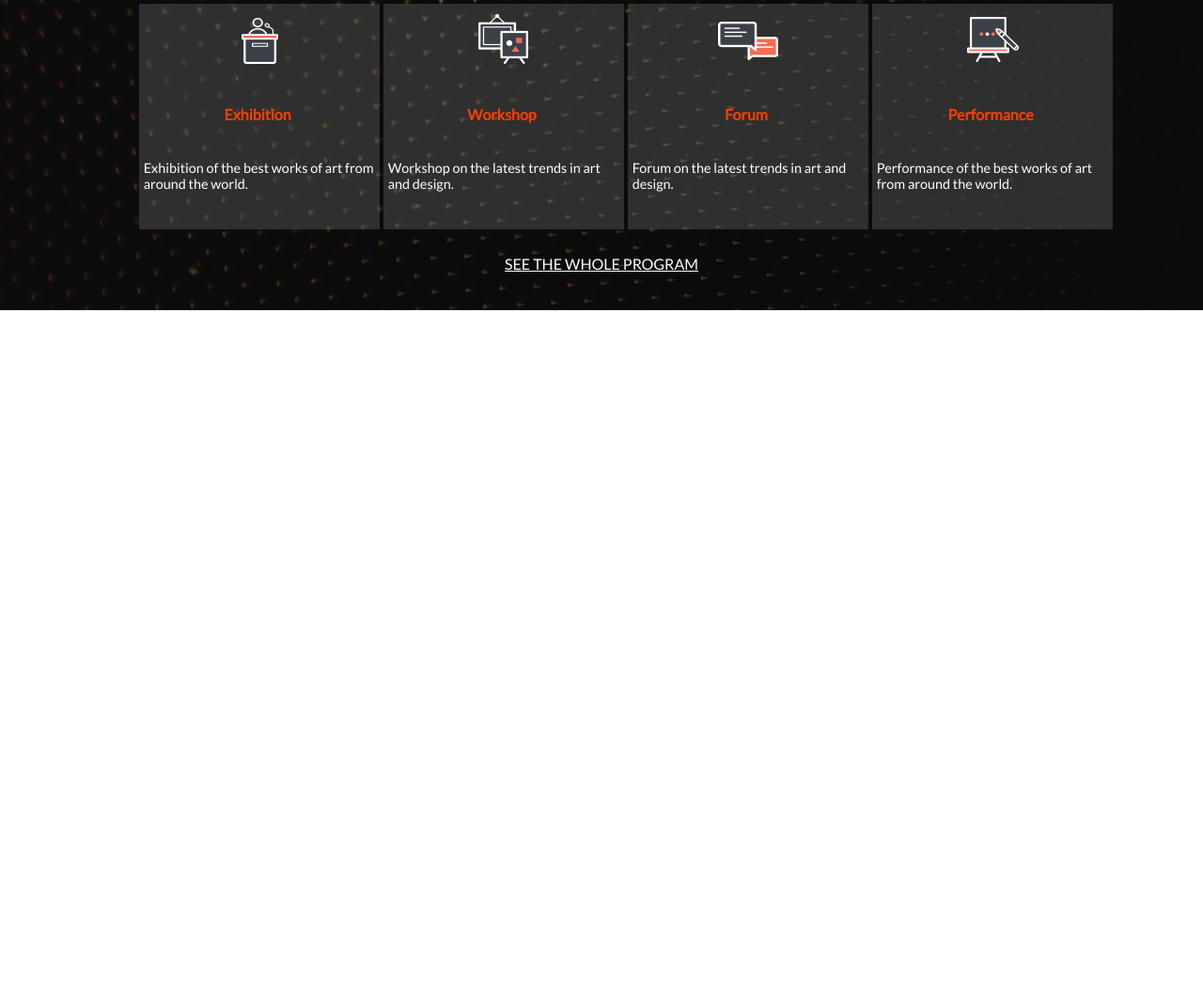
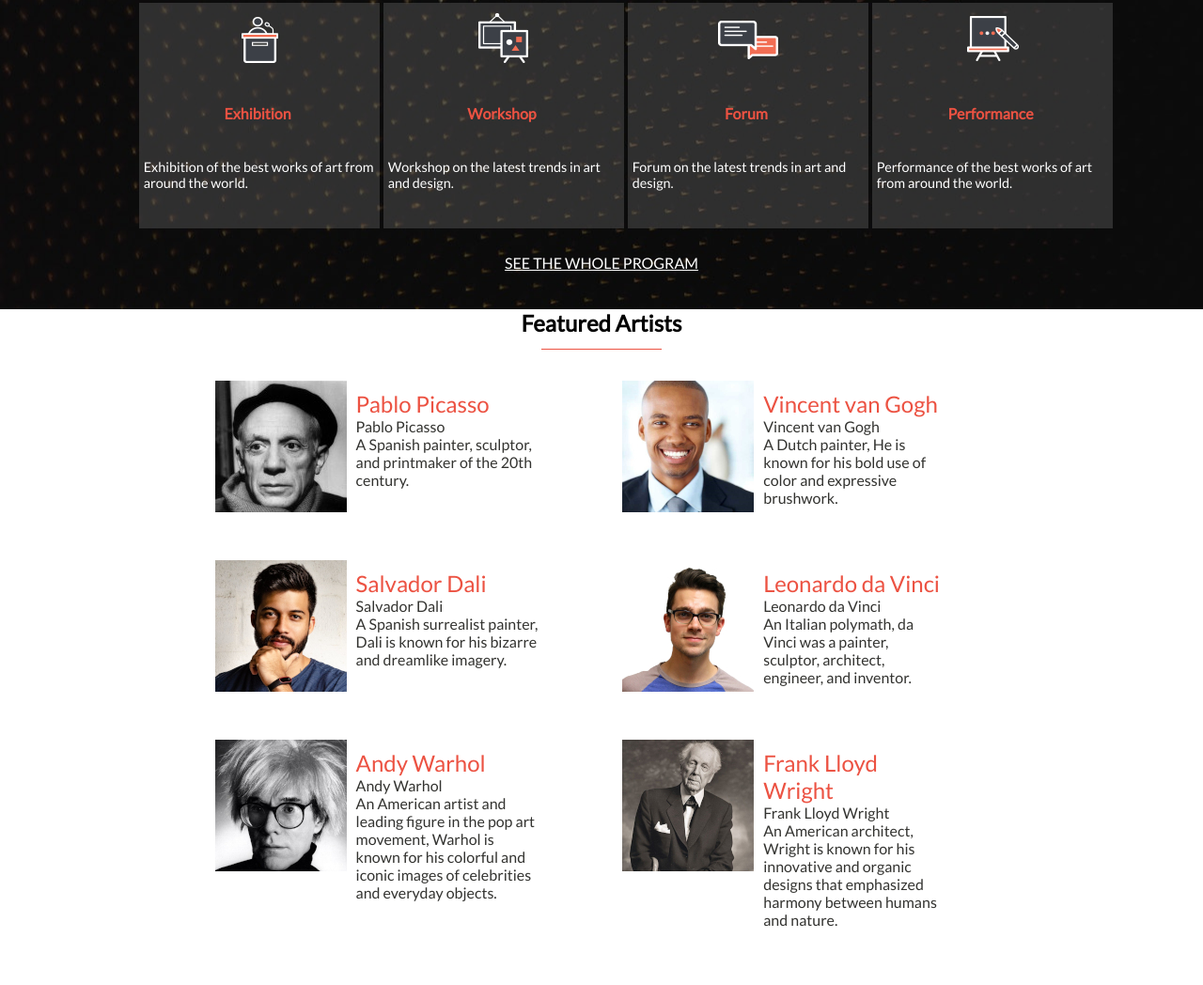
Before and after one commit to Ochiengsteven/art-fest, a website: page index.html in a window 1280 px wide. Shown: the part 1089-2137 px from the top of the page at 94% size. Before the commit the page ends 1419 px from the top, so only its background shows below. Drawn offline with Linux system fonts and the light colour scheme; a web font is replaced by a local one.

Commit message:
add featured artists page

```diff
--- a/app.js
+++ b/app.js
@@ -17,3 +17,96 @@ openMenu.addEventListener('click', show);
 closeMenu.addEventListener('click', close);
 program.addEventListener('click', close);
 home.addEventListener('click', close);
+
+// My card content
+const cardData = [
+  {
+    imageSrc: '/images/picaso1.jpg',
+    subtitle: 'Pablo Picasso',
+    description:
+      'A Spanish painter, sculptor, and printmaker of the 20th century.',
+  },
+  {
+    imageSrc: '/images/vincent.jpg',
+    subtitle: 'Vincent van Gogh',
+    description:
+      'A Dutch painter, He is known for his bold use of color and expressive brushwork.',
+  },
+  {
+    imageSrc: '/images/salvador.jpg',
+    subtitle: 'Salvador Dali',
+    description:
+      'A Spanish surrealist painter, Dali is known for his bizarre and dreamlike imagery.',
+  },
+  {
+    imageSrc: '/images/leonardo.jpg',
+    subtitle: 'Leonardo da Vinci',
+    description:
+      'An Italian polymath, da Vinci was a painter, sculptor, architect, engineer, and inventor.',
+  },
+  {
+    imageSrc: '/images/andy.jpg',
+    subtitle: 'Andy Warhol',
+    description:
+      'An American artist and leading figure in the pop art movement, Warhol is known for his colorful and iconic images of celebrities and everyday objects.',
+  },
+  {
+    imageSrc: '/images/frank.jpg',
+    subtitle: 'Frank Lloyd Wright',
+    description:
+      'An American architect, Wright is known for his innovative and organic designs that emphasized harmony between humans and nature.',
+  },
+];
+
+// Get container element
+const container = document.querySelector('.featured-container');
+
+// Loop through card data and create cards
+cardData.forEach((card) => {
+  // Create card element
+  const cardElement = document.createElement('div');
+  cardElement.classList.add('card');
+
+  // Create image container element
+  const imageContainer = document.createElement('div');
+  imageContainer.classList.add('image-container');
+
+  // Create image element
+  const imageElement = document.createElement('img');
+  imageElement.src = card.imageSrc;
+  imageElement.alt = card.subtitle;
+
+  // Create text element
+  const textElement = document.createElement('div');
+  textElement.classList.add('card-text');
+
+  // Create name element
+  const nameElement = document.createElement('div');
+  nameElement.classList.add('card-name');
+  nameElement.innerHTML = `<h3>${card.subtitle}</h3>`;
+
+  // Create title element
+  const titleElement = document.createElement('div');
+  titleElement.classList.add('card-title');
+  titleElement.innerHTML = `<p>${card.subtitle}</p>`;
+
+  // Create description element
+  const descriptionElement = document.createElement('div');
+  descriptionElement.classList.add('card-description');
+  descriptionElement.innerHTML = `<p>${card.description}</p>`;
+
+  // Append child elements to text element
+  textElement.appendChild(nameElement);
+  textElement.appendChild(titleElement);
+  textElement.appendChild(descriptionElement);
+
+  // Append image element to image container
+  imageContainer.appendChild(imageElement);
+
+  // Append child elements to card element
+  cardElement.appendChild(imageContainer);
+  cardElement.appendChild(textElement);
+
+  // Append card element to container
+  container.appendChild(cardElement);
+});
--- a/index.html
+++ b/index.html
@@ -7,6 +7,8 @@
     <link rel="stylesheet" href="style.css">
     <!-- import lato font -->
     <link href="https://fonts.googleapis.com/css2?family=Lato&display=swap" rel="stylesheet">
+    <!-- import coco goose font -->
+    <link href="https://fonts.googleapis.com/css?family=Coco+Goose&display=swap" rel="stylesheet">
 
     <!--fontawesome icons-->
     <script src="https://kit.fontawesome.com/27be2fb22c.js" crossorigin="anonymous"></script>
@@ -18,7 +20,7 @@
         <!-- navigation bar -->
         <header>
             <nav>
-                <div class="logo"><a href="#about"><h1>ARTFEST</h1></a></div>
+                <div class="logo"><a href="#about"><img src="/images/arts-logo.png" alt=""></a></div>
                 <div class="openMenu"><i class="fa fa-bars"></i></div>
                 <ul class="mainMenu">
                     <li><a href="https://ochiengsteven.github.io/art-fest/">About</a></li>
@@ -113,6 +115,20 @@
         </div>
 
     </section>
+    <!-- end program -->
+    <section id="featured-artists">
+        <div class="featured-title">
+            <h2>Featured Artists</h2>
+            <div class="underline"></div>
+        </div>
+        <div class="featured-container">
+
+        </div>
+        <!-- <div class="more">
+            <a href="#">MORE</a>
+        </div> -->
+    </section>
+    <!-- end featured artists -->
     <script src="app.js"></script>
 </body>
 </html>
--- a/style.css
+++ b/style.css
@@ -10,7 +10,7 @@ body {
 h3 {
   font-size: 1.5rem;
   font-weight: 300;
-  color: #ff3f00;
+  color: #ec5242;
 }
 
 main {
@@ -42,7 +42,7 @@ p {
 .underline {
   width: 15%;
   height: 2px;
-  background: #ff3f00;
+  background: #ec5242;
   margin: 2% auto 2% auto;
 }
 
@@ -102,7 +102,7 @@ p {
 }
 
 .program-btn button {
-  background: #ff3f00;
+  background: #ec5242;
   height: 10vh;
   width: 35vh;
   border: none;
@@ -149,6 +149,7 @@ p {
 }
 
 .date {
+  font-family: 'CocoGoose', sans-serif;
   font-size: 0.9rem;
   font-weight: 800;
   color: #333330;
@@ -200,6 +201,54 @@ nav .logo {
   cursor: pointer;
 }
 
+.featured-title {
+  display: flex;
+  flex-direction: column;
+  justify-content: center;
+  align-items: center;
+  width: 100%;
+}
+
+.featured-container {
+  display: flex;
+  flex-wrap: wrap;
+  justify-content: center;
+  max-width: 100vw;
+  height: 80vh;
+  margin: 20px;
+  padding: 0% 5% 0% 5%;
+}
+
+.image-container {
+  position: relative;
+  width: 140px;
+  height: 140px;
+  overflow: hidden;
+}
+
+.card img {
+  position: absolute;
+  top: 0;
+  left: 0;
+  width: 140px;
+  height: 140px;
+  object-fit: contain;
+}
+
+.card-text {
+  width: 50%;
+  padding: 10px;
+}
+
+.card {
+  display: flex;
+  width: 35%; /* 50% width minus 10px margin */
+  margin-bottom: 20px;
+  transition: 0.3s;
+  overflow: hidden;
+  padding: 0% 2% 0% 2%;
+}
+
 @media (max-width: 768px) {
   nav {
     background: transparent;
@@ -233,7 +282,7 @@ nav .logo {
 
   nav .mainMenu li a:hover {
     background: none;
-    color: #ff3f00;
+    color: #ec5242;
     font-size: 1.5rem;
   }
 
@@ -245,7 +294,7 @@ nav .logo {
 
 @media (min-width: 768px) {
   .list-item {
-    border: 3px solid #ff3f00;
+    border: 3px solid #ec5242;
     margin: 3px;
     border-radius: 8px;
   }
@@ -260,7 +309,7 @@ nav .logo {
   }
 
   .mainMenu .list-item a {
-    color: #ff3f00;
+    color: #ec5242;
     font-size: 1.2rem;
     font-weight: 600;
     text-decoration: none;
@@ -268,7 +317,7 @@ nav .logo {
 
   .mainMenu .list-item a:hover {
     color: #6e6c64;
-    background: #ff3f00;
+    background: #ec5242;
   }
 
   .program-btn {
@@ -309,7 +358,7 @@ nav .logo {
   .underline {
     width: 10%;
     height: 1px;
-    background: #ff3f00;
+    background: #ec5242;
     margin: 1% auto 1% auto;
   }
 
@@ -355,8 +404,10 @@ nav .logo {
     font-weight: 500;
   }
 
-  .logo h1 {
+  .logo img {
     margin-left: 50px;
+    width: 70px;
+    height: 50px;
   }
 
   .logo {
```
Also changed, not shown: images/andy.jpg (added), images/frank.jpg (added), images/leonardo.jpg (added), images/picaso.jpg (added), images/picaso1.jpg (added), images/salvador.jpg (added), images/vincent.jpg (added).
